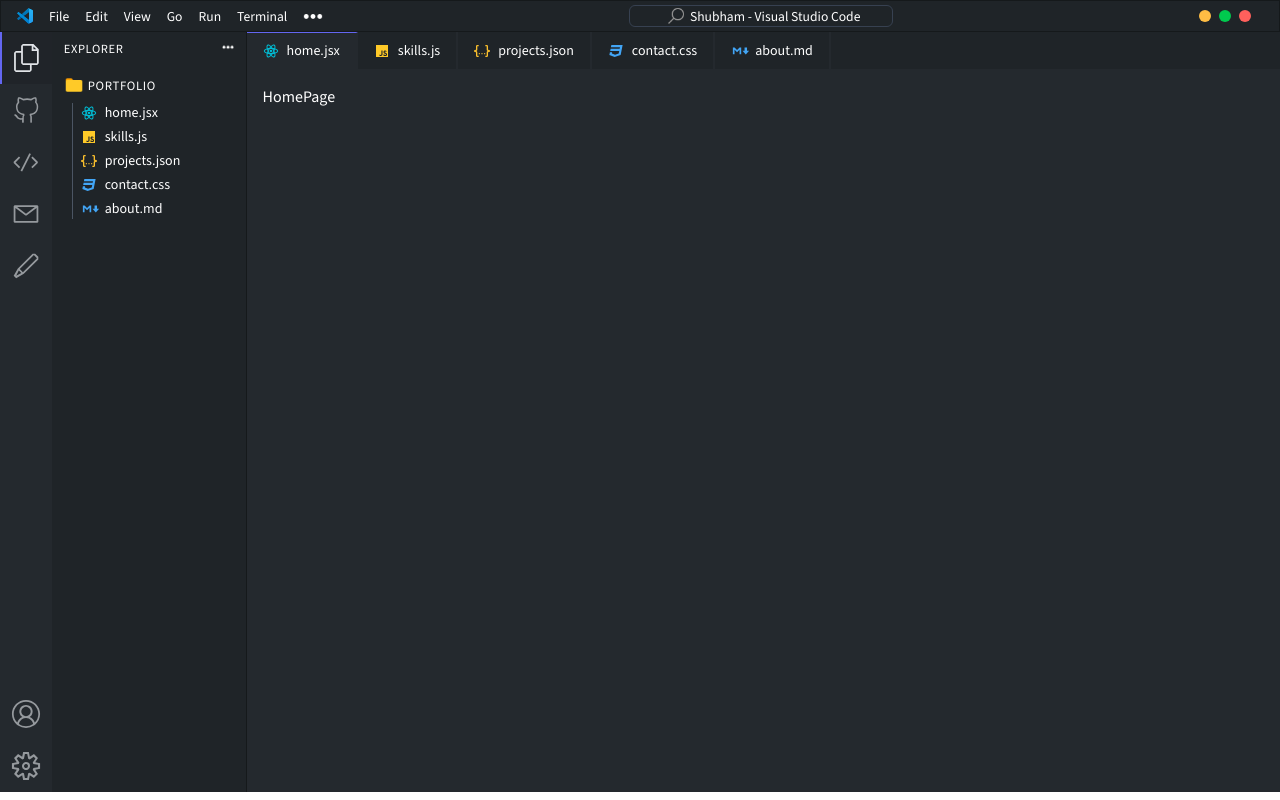
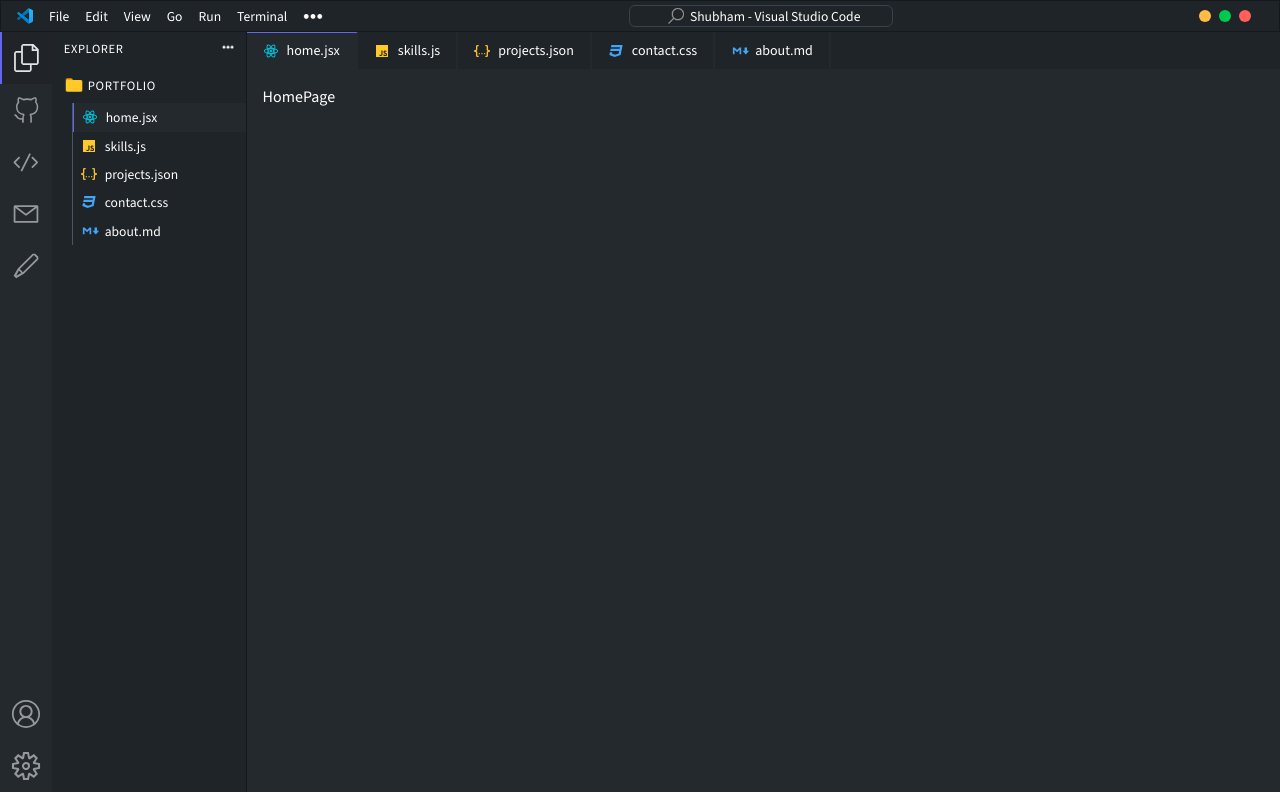
Before and after one commit to LiQuiD-404/Portfolio-4.0, a React (Vite) app: page / in a window 1280 px wide. Built offline with nearby package versions, Linux system fonts and the light colour scheme.

Commit message:
Updated active tab effect

```diff
--- a/src/components/Explorer.jsx
+++ b/src/components/Explorer.jsx
@@ -1,4 +1,4 @@
-import React from 'react'
+import React, { useState } from 'react'
 import folder from '../assets/folder.png'
 import react_icon from '../assets/react_icon.svg'
 import json from '../assets/json_icon.svg'
@@ -6,19 +6,32 @@ import js from '../assets/js_icon.svg'
 import css from '../assets/css_icon.svg'
 import md from '../assets/markdown_icon.svg'
 import more from '../assets/more.png'
+import { useSelector, useDispatch } from 'react-redux'
+import { setActive } from '../activeSlice'
 
 const Explorer = () => {
+  const dispatch = useDispatch()
+  const state = useSelector((state) => state.active.active) ||  'file'
+  const [activeTab, setActiveTab] = useState('file');
+  const changeActive = (tab) => {
+    setActiveTab(tab);
+    dispatch(setActive(tab));
+
+  };
+
+  const getOpacity = (tab) => (state === tab ? 'border-l border-indigo-500 bg-[#24292e] ' : '');
+
   return (
     <div className='hidden sm:block w-[15em] bg-[#1f2428] overflow-hidden'>
       <div className='heading text-white text-[0.78rem] py-2 px-3 font-normal tracking-wider flex items-baseline justify-between'>EXPLORER <img className='h-3' src={more} alt="" /></div>
       <div className='heading text-white text-[0.80rem] py-2 px-3 font-medium tracking-wider flex items-center gap-1'><img className='h-5' src={folder} alt="" /> PORTFOLIO</div>
-      <div className='subfolder ml-5 border-l border-gray-600 text-white text-sm'>
-        <ol className='flex flex-col space-y-1'>
-          <li className='cursor-pointer flex items-center px-2 hover:bg-[#2c3138]'><img className='h-4 pr-2' src={react_icon} alt="" /> home.jsx</li>
-          <li className='cursor-pointer flex items-center px-2 hover:bg-[#2c3138]'><img className='h-4 pr-2' src={js} alt="" /> skills.js</li>
-          <li className='cursor-pointer flex items-center px-2 hover:bg-[#2c3138]'><img className='h-4 pr-2' src={json} alt="" /> projects.json</li>
-          <li className='cursor-pointer flex items-center px-2 hover:bg-[#2c3138]'><img className='h-4 pr-2' src={css} alt="" /> contact.css</li>
-          <li className='cursor-pointer flex items-center px-2 hover:bg-[#2c3138]'><img className='h-5 pr-1' src={md} alt="" /> about.md</li>
+      <div className='subfolder ml-5 border-l border-gray-600 text-white text-[0.85rem]'>
+        <ol className='flex flex-col'>
+          <li onClick={() => changeActive('file')} className={`${getOpacity('file')} py-1 cursor-pointer flex items-center px-2 hover:bg-[#2c3138]`}><img className='h-4 pr-2' src={react_icon} alt="" /> home.jsx</li>
+          <li onClick={() => changeActive('github')} className={`${getOpacity('github')} py-1 cursor-pointer flex items-center px-2 hover:bg-[#2c3138]`}><img className='h-4 pr-2' src={js} alt="" /> skills.js</li>
+          <li onClick={() => changeActive('code')} className={`${getOpacity('code')} py-1 cursor-pointer flex items-center px-2 hover:bg-[#2c3138]`}><img className='h-4 pr-2' src={json} alt="" /> projects.json</li>
+          <li onClick={() => changeActive('gmail')} className={`${getOpacity('gmail')} py-1 cursor-pointer flex items-center px-2 hover:bg-[#2c3138]`}><img className='h-4 pr-2' src={css} alt="" /> contact.css</li>
+          <li onClick={() => changeActive('message')} className={`${getOpacity('message')} py-1 cursor-pointer flex items-center px-2 hover:bg-[#2c3138]`}><img className='h-5 pr-1' src={md} alt="" /> about.md</li>
         </ol>
       </div>
     </div>
--- a/src/components/Sidebar.jsx
+++ b/src/components/Sidebar.jsx
@@ -10,6 +10,7 @@ import { useSelector, useDispatch } from 'react-redux'
 import { setActive } from '../activeSlice'
 
 const Sidebar = () => {
+  const state = useSelector((state) => state.active.active) ||  'file'
   const dispatch = useDispatch()
   const [activeTab, setActiveTab] = useState('file');
   const changeActive = (tab) => {
@@ -18,7 +19,7 @@ const Sidebar = () => {
 
   };
 
-  const getOpacity = (tab) => (activeTab === tab ? 'opacity-100 border-l-2 border-indigo-500 bg-[#202429]' : 'opacity-60');
+  const getOpacity = (tab) => (state === tab ? 'opacity-100 border-l-2 border-indigo-500 bg-[#202429]' : 'opacity-60');
 
   return (
     <div className='w-[4em] bg-[#24292e] '>
```
